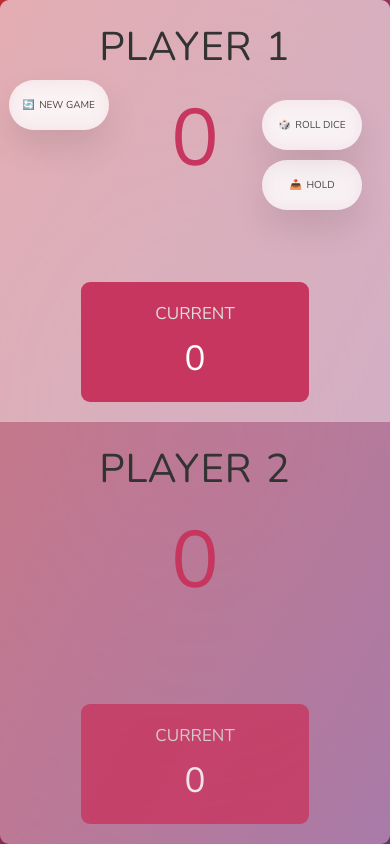
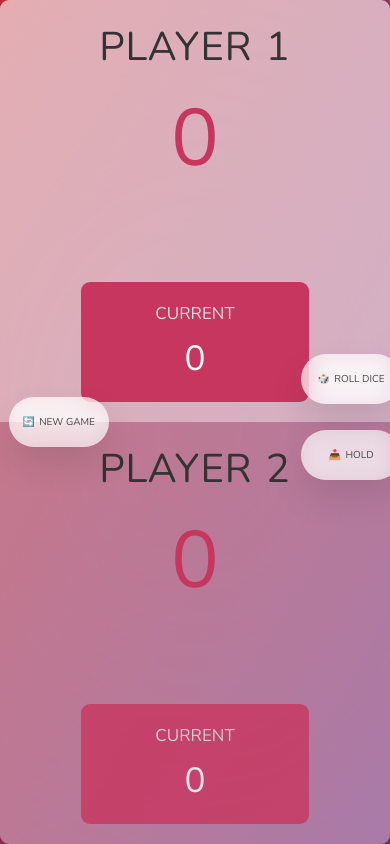
Before and after one commit to chiemek/Pig-Game, a plain HTML site: page game.html in a window 390 px wide. Drawn offline with nearby package versions, Linux system fonts and the light colour scheme.

Commit message:
refactored

```diff
--- a/style.css
+++ b/style.css
@@ -185,14 +185,16 @@ main {
   }
 
   .btn--new {
-    top: 8rem;
+    top: 47%;
     left: 15%;
   }
   .btn--roll {
-    top: 10rem;
+    top: 42%;
+    left: 90%;
   }
   .btn--hold {
-    top: 16rem;
+    top: 51%;
+    left: 90%;
   }
   .btn::first-letter {
     font-size: 1rem;
```
